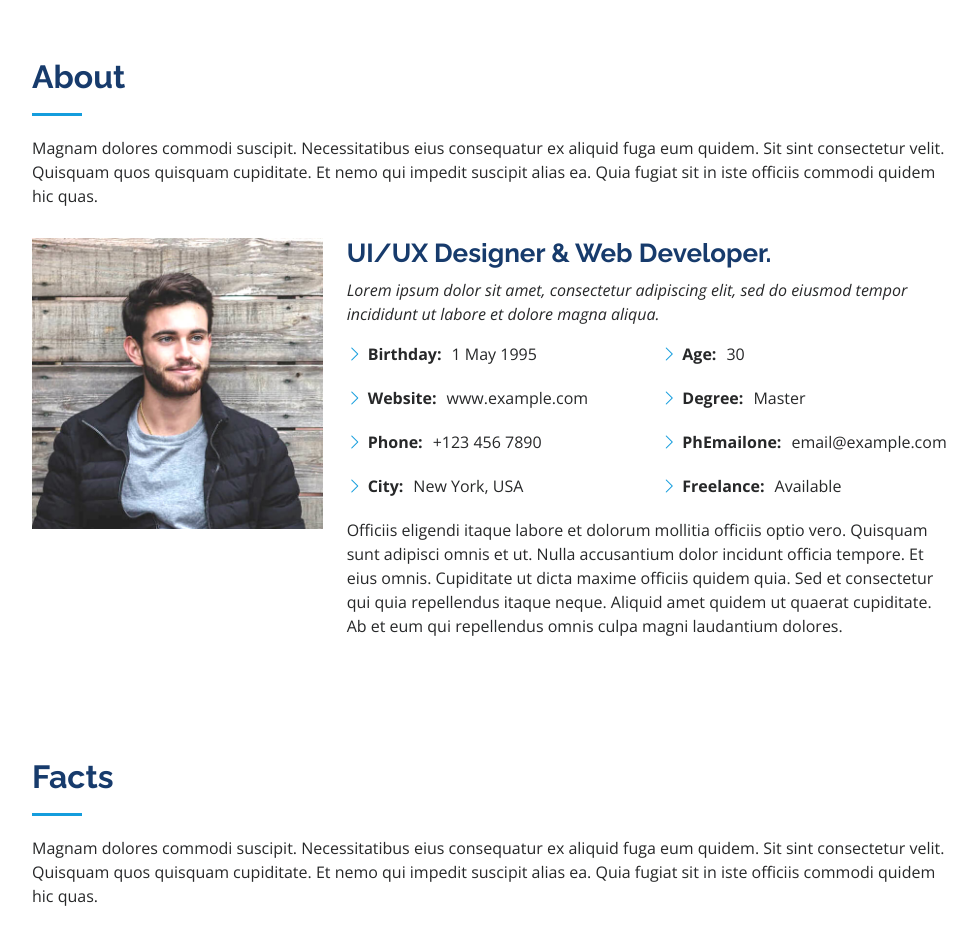
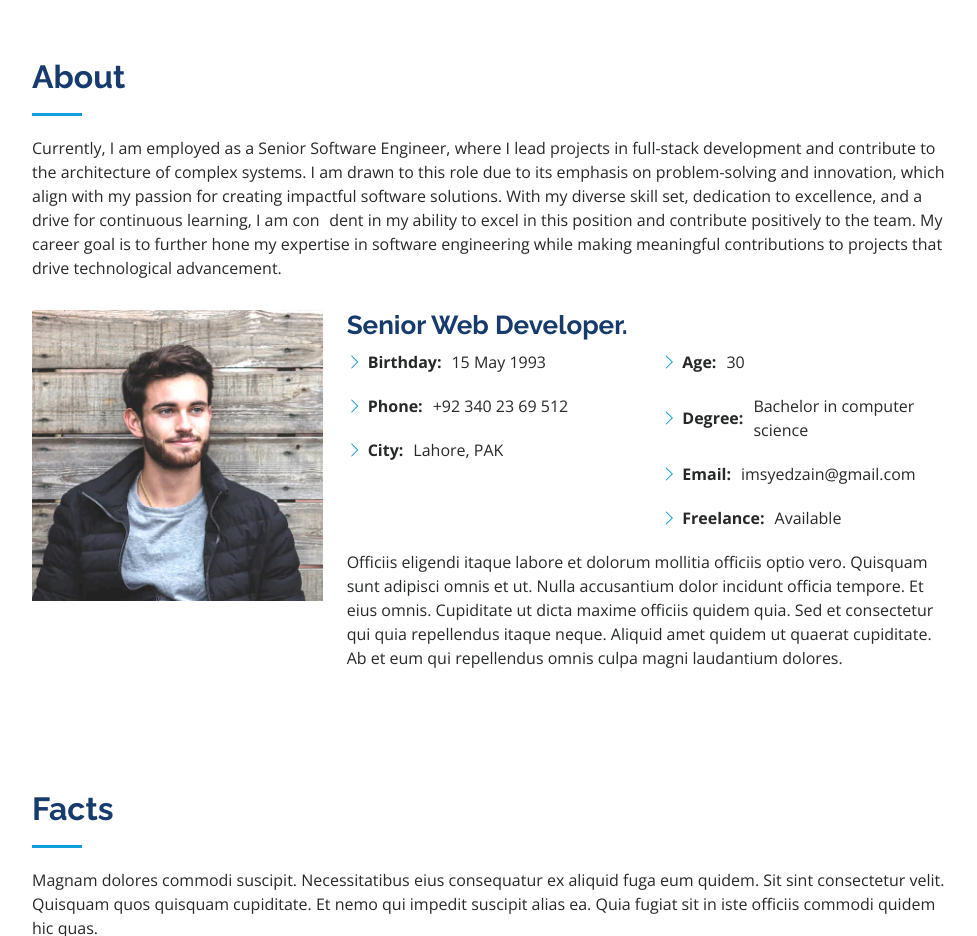
Before and after one commit to imsyedzain/portfolio, a plain HTML site: page index.html in a window 1280 px wide. Shown: the part 802-1738 px from the top of the page, without its empty margins (298-1275 px from the left). Drawn offline with nearby package versions, Linux system fonts and the light colour scheme.

Commit message:
change things

```diff
--- a/index.html
+++ b/index.html
@@ -86,7 +86,7 @@
 
         <div class="section-title">
           <h2>About</h2>
-          <p>Magnam dolores commodi suscipit. Necessitatibus eius consequatur ex aliquid fuga eum quidem. Sit sint consectetur velit. Quisquam quos quisquam cupiditate. Et nemo qui impedit suscipit alias ea. Quia fugiat sit in iste officiis commodi quidem hic quas.</p>
+          <p>Currently, I am employed as a Senior Software Engineer, where I lead projects in full-stack development and contribute to the architecture of complex systems. I am drawn to this role due to its emphasis on problem-solving and innovation, which align with my passion for creating impactful software solutions. With my diverse skill set, dedication to excellence, and a drive for continuous learning, I am con􏰀dent in my ability to excel in this position and contribute positively to the team. My career goal is to further hone my expertise in software engineering while making meaningful contributions to projects that drive technological advancement.</p>
         </div>
 
         <div class="row">
@@ -94,25 +94,24 @@
             <img src="assets/img/profile-img.jpg" class="img-fluid" alt="">
           </div>
           <div class="col-lg-8 pt-4 pt-lg-0 content" data-aos="fade-left">
-            <h3>UI/UX Designer &amp; Web Developer.</h3>
-            <p class="fst-italic">
+            <h3>Senior Web Developer.</h3>
+            <!-- <p class="fst-italic">
               Lorem ipsum dolor sit amet, consectetur adipiscing elit, sed do eiusmod tempor incididunt ut labore et dolore
               magna aliqua.
-            </p>
+            </p> -->
             <div class="row">
               <div class="col-lg-6">
                 <ul>
-                  <li><i class="bi bi-chevron-right"></i> <strong>Birthday:</strong> <span>1 May 1995</span></li>
-                  <li><i class="bi bi-chevron-right"></i> <strong>Website:</strong> <span>www.example.com</span></li>
-                  <li><i class="bi bi-chevron-right"></i> <strong>Phone:</strong> <span>+123 456 7890</span></li>
-                  <li><i class="bi bi-chevron-right"></i> <strong>City:</strong> <span>New York, USA</span></li>
+                  <li><i class="bi bi-chevron-right"></i> <strong>Birthday:</strong> <span>15 May 1993</span></li>
+                  <li><i class="bi bi-chevron-right"></i> <strong>Phone:</strong> <span>+92 340 23 69 512</span></li>
+                  <li><i class="bi bi-chevron-right"></i> <strong>City:</strong> <span>Lahore, PAK</span></li>
                 </ul>
               </div>
               <div class="col-lg-6">
                 <ul>
                   <li><i class="bi bi-chevron-right"></i> <strong>Age:</strong> <span>30</span></li>
-                  <li><i class="bi bi-chevron-right"></i> <strong>Degree:</strong> <span>Master</span></li>
-                  <li><i class="bi bi-chevron-right"></i> <strong>PhEmailone:</strong> <span>email@example.com</span></li>
+                  <li><i class="bi bi-chevron-right"></i> <strong>Degree:</strong> <span>Bachelor in computer science</span></li>
+                  <li><i class="bi bi-chevron-right"></i> <strong>Email:</strong> <span>imsyedzain@gmail.com</span></li>
                   <li><i class="bi bi-chevron-right"></i> <strong>Freelance:</strong> <span>Available</span></li>
                 </ul>
               </div>
```
